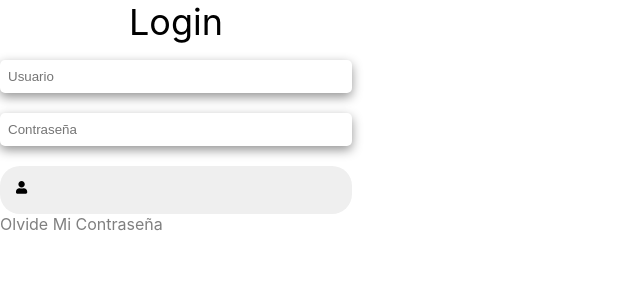
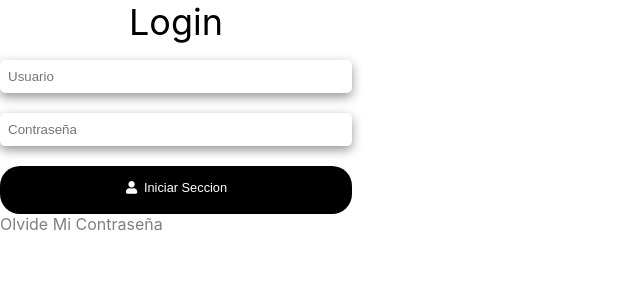
Before and after one commit to diverIT/front-diver-one, a Next.js app: page /components/Form in a window 1280 px wide. Shown: the top 300 px of the page, without its empty margins (0-640 px from the left). Built offline with nearby package versions, Linux system fonts and the light colour scheme.

Commit message:
regresa aqui

```diff
--- a/pages/aside-logeed/index.jsx
+++ b/pages/aside-logeed/index.jsx
@@ -52,6 +52,7 @@ export default function Aside() {
             <Link href={"/tasks"}>Tareas</Link>
           </div>
         </section>
+        {/* fixme please!!! */}
         <section className={styles.boxNavFooter}>
           <div className={styles.boxNav}>
             <Button
--- a/pages/components/Button.jsx
+++ b/pages/components/Button.jsx
@@ -1,12 +1,12 @@
 import { faUser } from "@fortawesome/free-solid-svg-icons";
 import { FontAwesomeIcon } from "@fortawesome/react-fontawesome";
 // import styles from "../../styles/Main.module.css";
-function Button({ message, background, width }) {
+function Button({ message, background, width, color }) {
   return (
     <>
       <button>
         <span className="icon">
-        <FontAwesomeIcon icon={faUser} />
+          <FontAwesomeIcon icon={faUser} />
         </span>
         {message}
       </button>
@@ -18,16 +18,16 @@ function Button({ message, background, width }) {
           border-radius: 20px;
           border: none;
           padding: 0.9rem;
-          color: black;
+          color: ${color};
           left: 0;
-          font-size: .8rem;
+          font-size: 0.8rem;
           display: flex;
-          justify-content: space-between;
+          justify-content: center;
         }
         .icon {
           display: inline-block;
           width: 14px;
-          color: black;
+          color: ${color};
           margin-right: 5px;
         }
       `}</style>
--- a/pages/components/Form.jsx
+++ b/pages/components/Form.jsx
@@ -11,6 +11,7 @@ const initialState = {
 export default function Form() {
   const [data, setData] = useState(initialState);
   const router = useRouter();
+
   function sendData(e) {
     e.preventDefault();
     setData({ user: "", password: "" });
@@ -44,7 +45,12 @@ export default function Form() {
           onChange={handleChange}
           value={data.password}
         />
-        <Button />
+        <Button
+          message="Iniciar Seccion"
+          background="black"
+          width="5rem"
+          color="white"
+        />
         <span>
           <Link href="/">Olvide Mi Contraseña</Link>
         </span>
--- a/styles/Aside.module.css
+++ b/styles/Aside.module.css
@@ -24,7 +24,7 @@
   text-align: center;
   font-size: 0.9rem;
 }
-/* styles for aside logeed */
+/* ! styles for aside logeed */
 .contentLogeed {
   width: 30%;
   height: 100vh;
@@ -51,7 +51,7 @@
 }
 .boxNav:hover{
   color: black;
-  background-color: white;
+  background-color: hsl(0, 0%, 100%,0.5);
 }
 .boxNavFooter{
   width: 100%;
```
